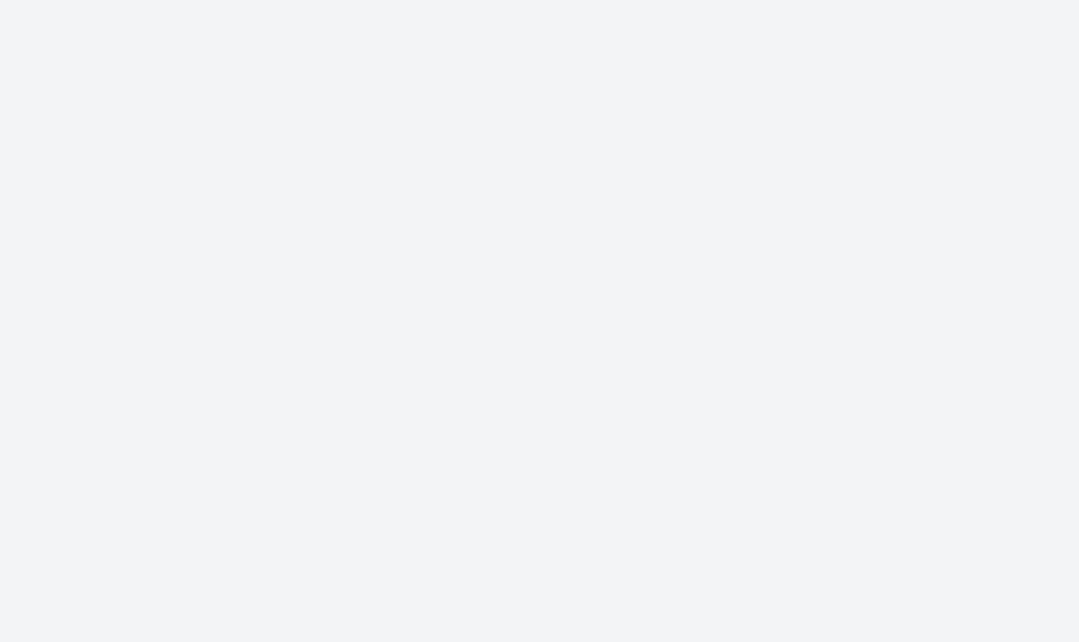
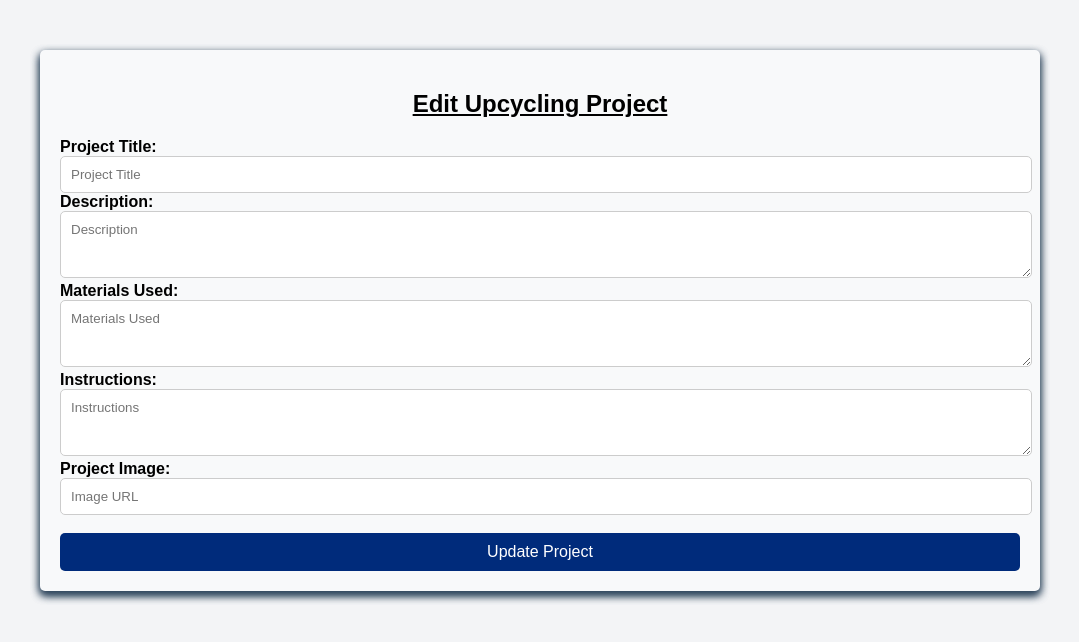
Before and after one commit to asjsolo/GreenCycle.lk, a React (Create React App) app: page /edit-upcycling in a window 1280 px wide. Before the commit this address had no page. Shown: the top 642 px of the page, without its empty margins (100-1179 px from the left). Built offline with nearby package versions, Linux system fonts and the light colour scheme.

Commit message:
crud implemented

```diff
--- a/src/App.js
+++ b/src/App.js
@@ -2,8 +2,8 @@ import React from "react";
 import { BrowserRouter as Router, Routes, Route } from "react-router-dom"
 import RecyclingDirectory from "./pages/Recycling";
 import Upcycling from "./pages/Upcycling";
-
-
+import EditUpcycling from "./pages/EditUpcycling";
+import DeleteUpcycling from "./pages/DeleteUpcycling";
 
 
 function App() {
@@ -13,6 +13,8 @@ function App() {
         <Routes>
           <Route path="/" element={<RecyclingDirectory />} />
           <Route path="/upcycling" element={<Upcycling />} />
+          <Route path="/edit-upcycling" element={<EditUpcycling />} />
+          <Route path="/delete-upcycling" element={<DeleteUpcycling />} />
 
         </Routes>
       </div>
--- a/src/components/EditUpcycling.css
+++ b/src/components/EditUpcycling.css
@@ -0,0 +1,53 @@
+
+
+.edit-upcycling-form {
+    max-width: 960px;
+    margin: 50px auto;
+    padding: 20px;
+    background-color: #f8f9fa;
+    border-radius: 5px;
+    box-shadow: 0 4px 8px 0 #30475e, 0 4px 8px 0 #30475e;
+  }
+
+  .update-title{
+    text-align: center;
+    text-decoration: underline;
+  }
+
+  label {
+    font-weight: bold;
+    text-align: left;
+}
+
+input[type="text"]{
+    width: 99%;
+    padding: 10px;
+    border: 1px solid #ccc;
+    border-radius: 5px;
+}
+
+textarea {
+    width: 99%;
+    padding: 10px;
+    border: 1px solid #ccc;
+    border-radius: 5px;
+    font-family: Arial, sans-serif;
+}
+
+.update-button{
+    align-items: center;
+    padding: 10px;
+    background-color: #002b7b;
+    color: white;
+    border: none;
+    border-radius: 5px;
+    cursor: pointer;
+    width: 100%;
+    font-size: 16px;
+    transition: 0.3s;
+}
+
+.update-button:hover{
+    background-color: #00369b;
+
+}
--- a/src/components/Recycling.css
+++ b/src/components/Recycling.css
@@ -127,15 +127,6 @@ body {
   text-align: center;
 }
 
-.edit-button{
-  padding: 10px 15px;
-  font-size: 16px;
-  background-color: #130156;
-  color: white;
-  border: none;
-  border-radius: 5px;
-
-}
 
 .project-button {
   padding: 10px 15px;
@@ -179,3 +170,63 @@ body {
 
 
 }
+
+.edit-button {
+  padding: 10px 15px;
+  font-size: 16px;
+  background-color: #130156;
+  color: white;
+  border: none;
+  border-radius: 5px;
+
+}
+
+.delete-confirmation {
+  max-width: 500px;
+  margin: 2rem auto;
+  padding: 2rem;
+  border: 1px solid #ccc;
+  border-radius: 8px;
+  text-align: center;
+}
+
+.button-group {
+  margin-top: 1.5rem;
+  display: flex;
+  gap: 1rem;
+  justify-content: center;
+}
+
+.delete-btn {
+  background-color: #dc3545;
+  color: white;
+  padding: 0.5rem 1rem;
+  border: none;
+  border-radius: 4px;
+  cursor: pointer;
+}
+
+.cancel-btn {
+  background-color: #6c757d;
+  color: white;
+  padding: 0.5rem 1rem;
+  border: none;
+  border-radius: 4px;
+  cursor: pointer;
+}
+
+.card-actions {
+  margin-top: 1rem;
+  display: flex;
+  gap: 0.5rem;
+}
+
+.delete-button {
+  background-color: #2b2949;
+  color: white;
+  border: none;
+  padding: 10px 15px;
+  font-size: 16px;
+  border-radius: 4px;
+  cursor: pointer;
+}
--- a/src/components/Upcycling.css
+++ b/src/components/Upcycling.css
@@ -41,6 +41,7 @@ textarea {
     border-radius: 5px;
     cursor: pointer;
     font-size: 16px;
+    width: 100%;
     transition: 0.3s;
   }
 
--- /dev/null
+++ b/src/pages/DeleteUpcycling.js
@@ -0,0 +1,43 @@
+import React from "react";
+import { useNavigate, useLocation } from "react-router-dom";
+
+const DeleteUpcycling = () => {
+    const navigate = useNavigate();
+    const location = useLocation();
+    const project = location.state?.project;
+
+    const handleDelete = async () => {
+        try {
+            const response = await fetch(`http://localhost:5000/UpcyclingProjects/${project._id}`, {
+                method: "DELETE",
+            });
+
+            if (response.ok) {
+                alert("Project deleted successfully!");
+                navigate("/recycling-directory", { state: { refresh: true } });
+            } else {
+                alert("Failed to delete project.");
+            }
+        } catch (error) {
+            console.error("Error deleting project:", error);
+            alert("An error occurred.");
+        }
+    };
+
+    return (
+        <div className="delete-confirmation">
+            <h2>Delete Project</h2>
+            <p>Are you sure you want to delete "{project?.projectTitle}"?</p>
+            <div className="button-group">
+                <button onClick={() => navigate(-1)} className="cancel-btn">
+                    Cancel
+                </button>
+                <button onClick={handleDelete} className="delete-btn">
+                    Confirm Delete
+                </button>
+            </div>
+        </div>
+    );
+};
+
+export default DeleteUpcycling;
--- a/src/pages/EditUpcycling.js
+++ b/src/pages/EditUpcycling.js
@@ -1,6 +1,6 @@
 import React, { useState, useEffect } from "react";
-import { useNavigate } from "react-router-dom";
-
+import { useNavigate, useLocation } from "react-router-dom";
+import "../components/EditUpcycling.css"
 
 const EditUpcycling = () => {
     const navigate = useNavigate();
@@ -49,8 +49,9 @@ const EditUpcycling = () => {
 
     return (
         <div className="edit-upcycling-form">
-            <h2>Edit Upcycling Project</h2>
+            <h2 className="update-title">Edit Upcycling Project</h2>
             <form onSubmit={handleSubmit}>
+                <label>Project Title:</label>
                 <input
                     type="text"
                     name="projectTitle"
@@ -59,28 +60,46 @@ const EditUpcycling = () => {
                     placeholder="Project Title"
                     required
                 />
+                <label>Description:</label>
                 <textarea
                     name="description"
                     value={formData.description}
                     onChange={handleChange}
                     placeholder="Description"
+                    rows="3"
                     required
                 />
+                <label>Materials Used:</label>
                 <textarea
                     name="materialsUsed"
                     value={formData.materialsUsed}
                     onChange={handleChange}
                     placeholder="Materials Used"
+                    rows="3"
                     required
                 />
+                <label>Instructions:</label>
                 <textarea
                     name="instructions"
                     value={formData.instructions}
                     onChange={handleChange}
                     placeholder="Instructions"
+                    rows="3"
                     required
                 />
-                <button type="submit">Update Project</button>
+
+                <div className="image-input">
+                    <label>Project Image:</label><br/>
+                    <input
+                        type="text"
+                        name="image"
+                        value={formData.image}
+                        onChange={handleChange}
+                        placeholder="Image URL"
+                        required
+                    />
+                </div><br/>
+                <button type="submit" className="update-button">Update Project</button>
             </form>
         </div>
     );
--- a/src/pages/Recycling.js
+++ b/src/pages/Recycling.js
@@ -73,6 +73,10 @@ const RecyclingDirectory = () => {
     navigate("/edit-upcycling", { state: { project } });
   };
 
+  //Handle delete upcycling project
+  const handleDelete = (project) => {
+    navigate("/delete-upcycling", { state: { project } });
+  };
 
 
   return (
@@ -137,6 +141,7 @@ const RecyclingDirectory = () => {
               <p><strong>Needed Materials:</strong>{project.materialsUsed}</p>
               <p><strong>Instructions:</strong>{project.instructions}</p>
               <button onClick={() => handleEdit(project)} className="edit-button">Edit</button>
+              <button onClick={() => handleDelete(project)} className="delete-button">Delete</button>
 
             </div>
           ))}
```
Also changed, not shown: src/components/DeleteUpcycling.css (added).
